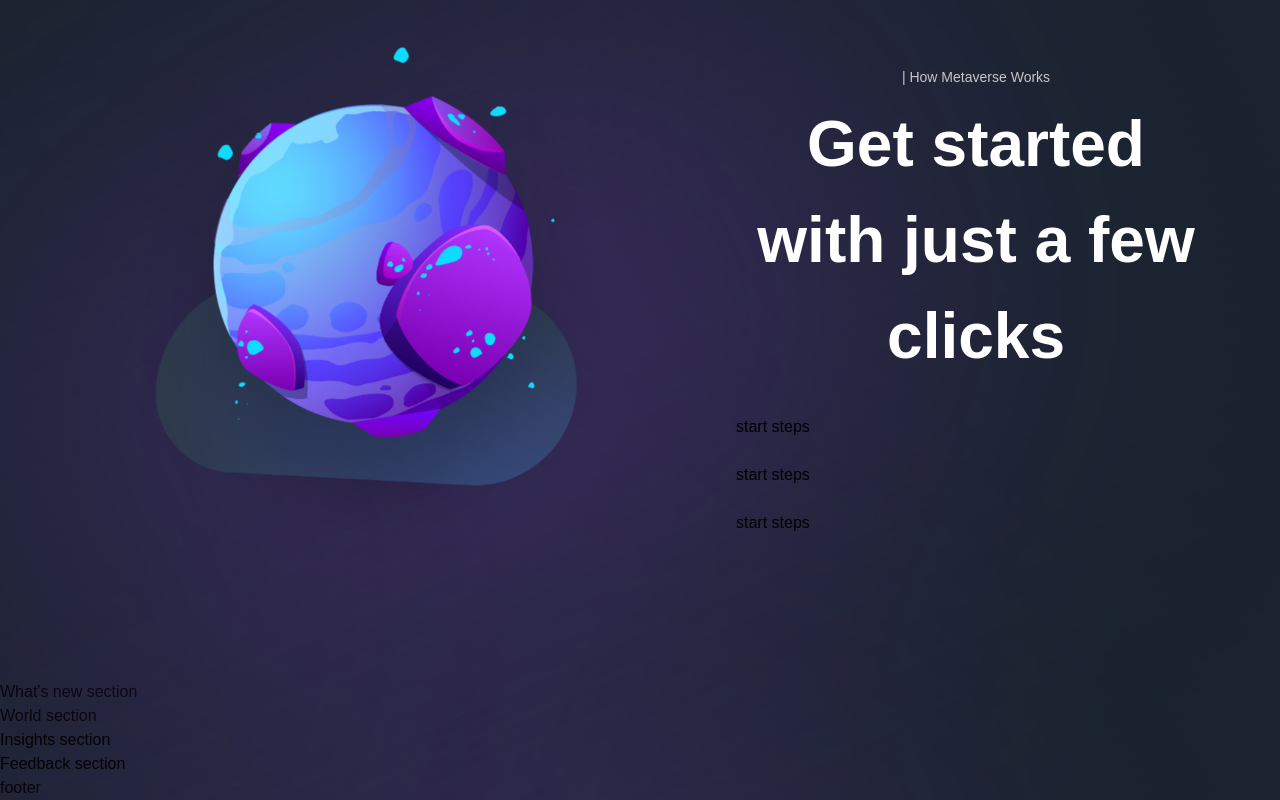
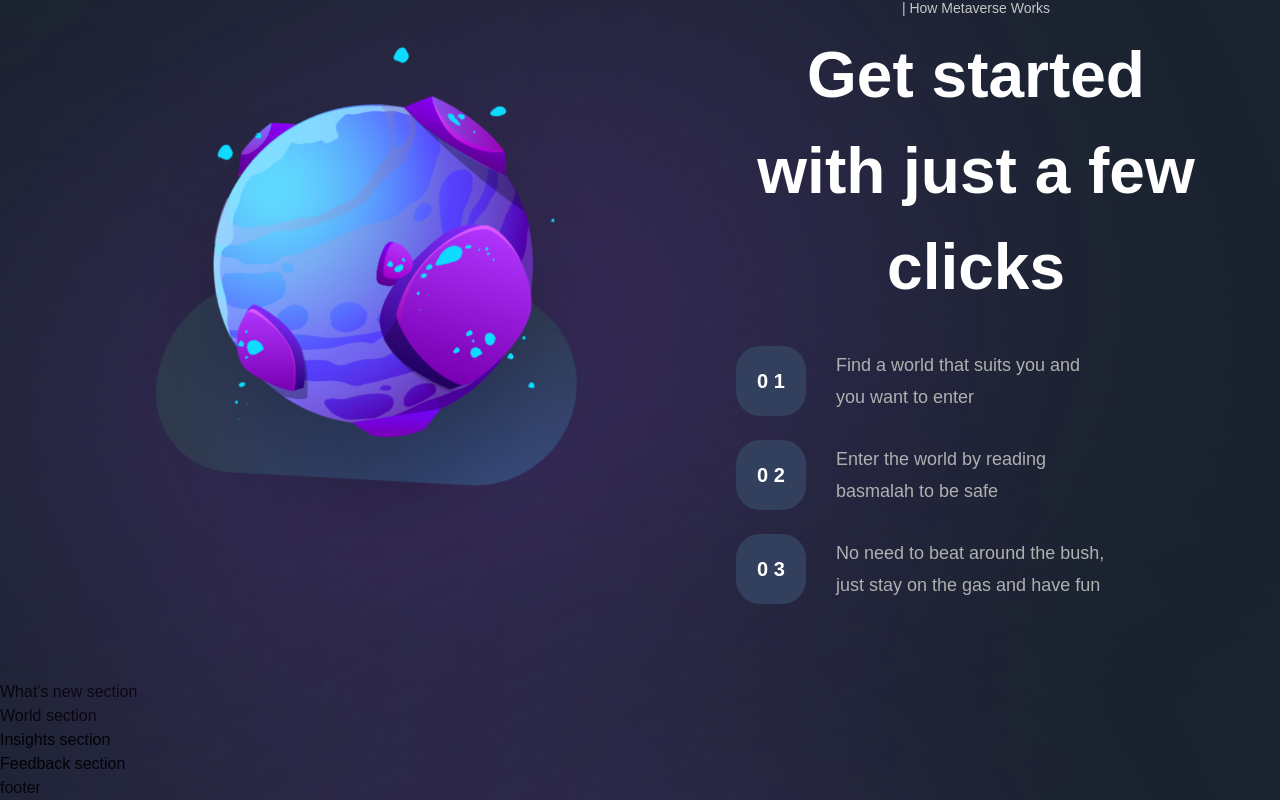
Before and after one commit to Krustycoin0/meta2, a Next.js app: page / in a window 1280 px wide. Shown: the part 2644-3444 px from the top of the page. Built offline with nearby package versions, Linux system fonts and the light colour scheme; a web font is replaced by a local one.

Commit message:
start step

```diff
--- a/components/StartSteps.jsx
+++ b/components/StartSteps.jsx
@@ -1,6 +1,10 @@
-const StartSteps = () => (
-  <div>
-    start steps
+import styles from "../styles";
+const StartSteps = ({ number, text }) => (
+  <div className={`${styles.flexCenter} flex-row`}>
+    <div className={`${styles.flexCenter} w-[70px] h-[70px] rounded-[24px] bg-[#323f5d]`}>
+        <p className="font-bold text-[20px] text-white">{number}</p>
+    </div>
+    <p className="flex-1 ml-[30px] font-normal text-[18px] text-[#B0B0B0] leading-[32px]">{text}</p>
   </div>
 );
 
```
